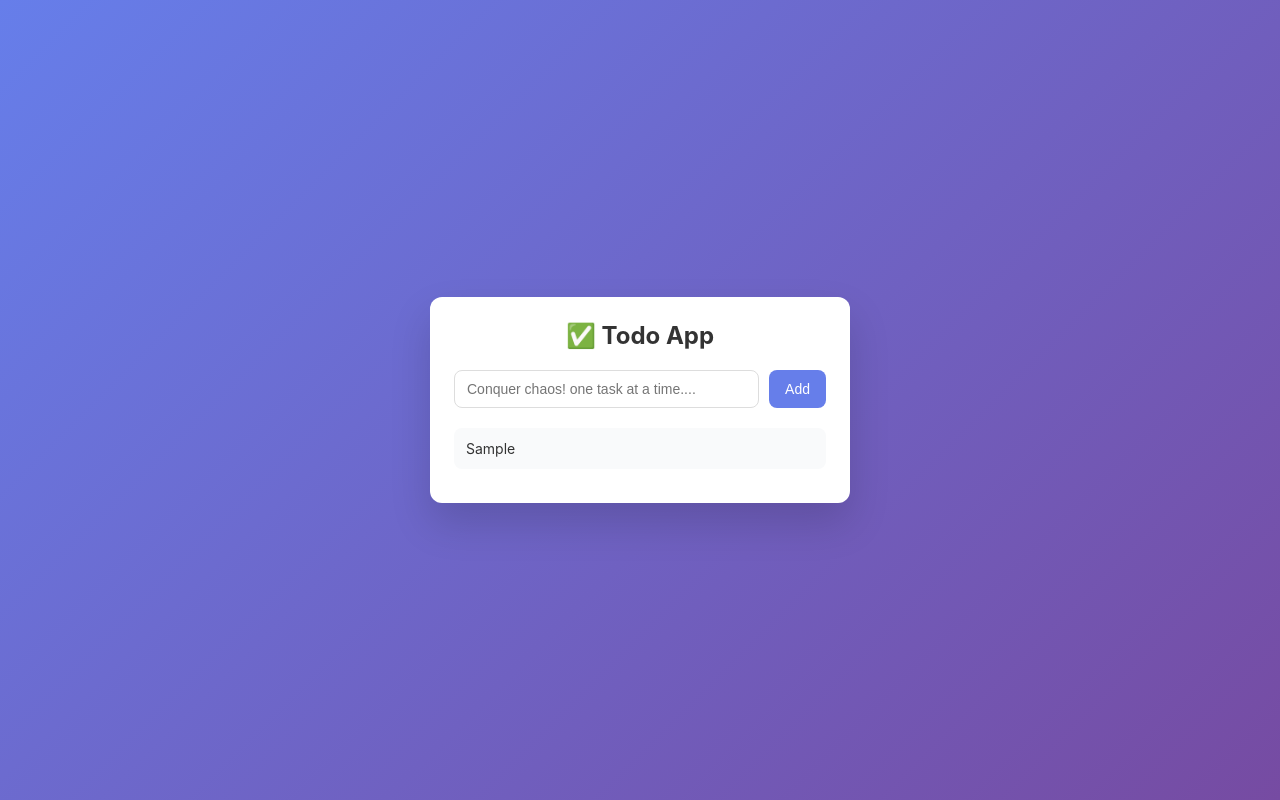
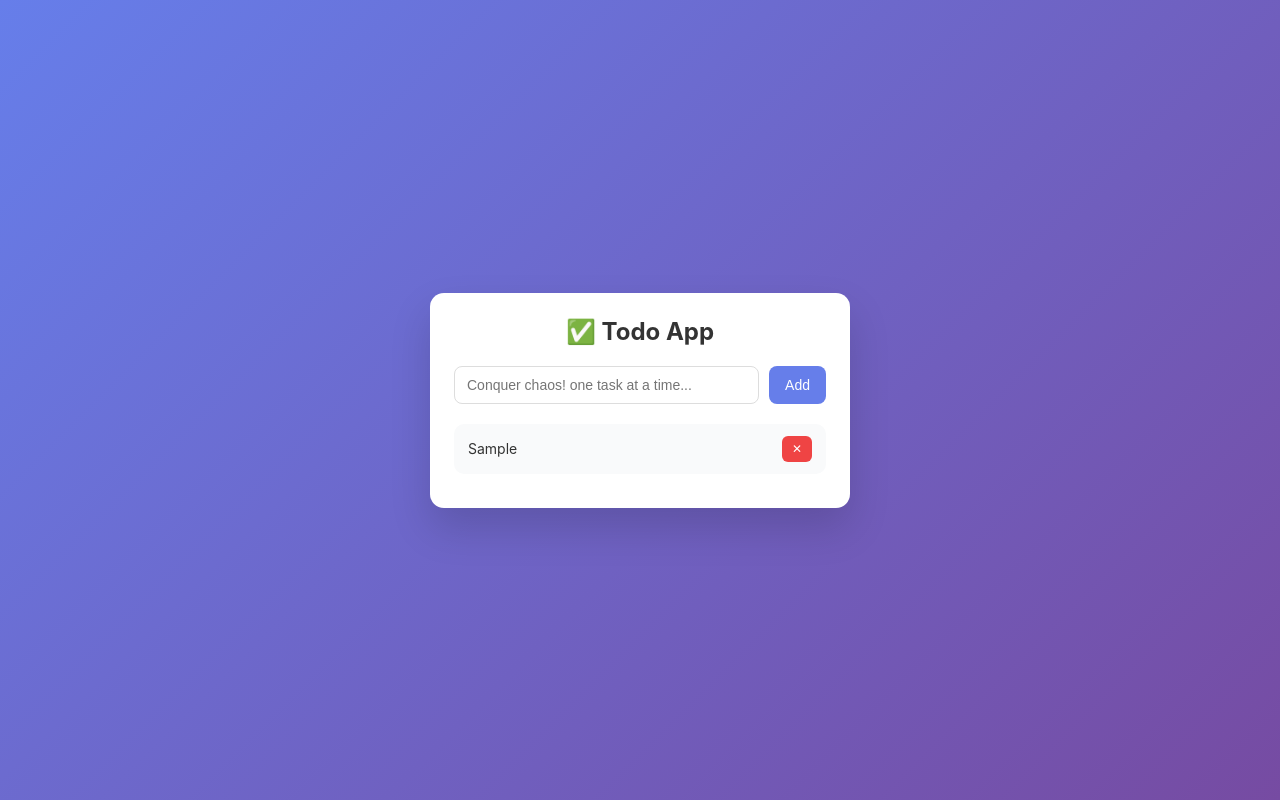
Before and after one commit to doomerdpk-1802/CI_CD, a Next.js app: page / in a window 1280 px wide. Both pictures are taken after typing "Sample" into the empty fields and a click on the button "Add". Built offline with nearby package versions, Linux system fonts and the light colour scheme.

Commit message:
Added Delete functionality

```diff
--- a/app/globals.css
+++ b/app/globals.css
@@ -5,8 +5,9 @@
 }
 
 body {
-  font-family: -apple-system, BlinkMacSystemFont, "Segoe UI", Roboto, Oxygen,
-    Ubuntu, Cantarell, "Helvetica Neue", sans-serif;
+  font-family:
+    -apple-system, BlinkMacSystemFont, 'Segoe UI', Roboto, Oxygen, Ubuntu,
+    Cantarell, 'Helvetica Neue', sans-serif;
   background: linear-gradient(135deg, #667eea, #764ba2);
   min-height: 100vh;
   display: flex;
@@ -19,7 +20,7 @@ main {
   max-width: 420px;
   background: #ffffff;
   padding: 24px;
-  border-radius: 12px;
+  border-radius: 14px;
   box-shadow: 0 20px 40px rgba(0, 0, 0, 0.15);
 }
 
@@ -56,11 +57,14 @@ button {
   color: white;
   font-size: 14px;
   cursor: pointer;
-  transition: background 0.2s ease;
+  transition:
+    background 0.2s ease,
+    transform 0.1s ease;
 }
 
 button:hover {
   background: #5a67d8;
+  transform: translateY(-1px);
 }
 
 ul {
@@ -69,15 +73,37 @@ ul {
 }
 
 li {
-  padding: 12px;
+  padding: 12px 14px;
   background: #f9fafb;
-  border-radius: 8px;
+  border-radius: 10px;
   margin-bottom: 10px;
   font-size: 14px;
   color: #333;
   display: flex;
   align-items: center;
   justify-content: space-between;
+  transition: background 0.2s ease;
+}
+
+li:hover {
+  background: #eef2ff;
+}
+
+.todo-text {
+  flex: 1;
+  margin-right: 10px;
+  word-break: break-word;
+}
+
+.delete-btn {
+  background: #ef4444;
+  padding: 6px 10px;
+  font-size: 12px;
+  border-radius: 6px;
+}
+
+.delete-btn:hover {
+  background: #dc2626;
 }
 
 .empty {
--- a/app/page.tsx
+++ b/app/page.tsx
@@ -12,24 +12,35 @@ export default function Home() {
     setTodo('');
   };
 
+  const deleteTodo = (index: number) => {
+    setTodos(todos.filter((_, i) => i !== index));
+  };
+
   return (
     <main>
       <h1>✅ Todo App</h1>
+
       <div className="input-group">
         <input
           type="text"
-          placeholder="Conquer chaos! one task at a time...."
+          placeholder="Conquer chaos! one task at a time..."
           value={todo}
           onChange={(e) => setTodo(e.target.value)}
         />
         <button onClick={addTodo}>Add</button>
       </div>
+
       {todos.length === 0 ? (
         <p className="empty">No todos yet ✨</p>
       ) : (
         <ul>
           {todos.map((t, index) => (
-            <li key={index}>{t}</li>
+            <li key={index}>
+              <span className="todo-text">{t}</span>
+              <button className="delete-btn" onClick={() => deleteTodo(index)}>
+                ✕
+              </button>
+            </li>
           ))}
         </ul>
       )}
```
